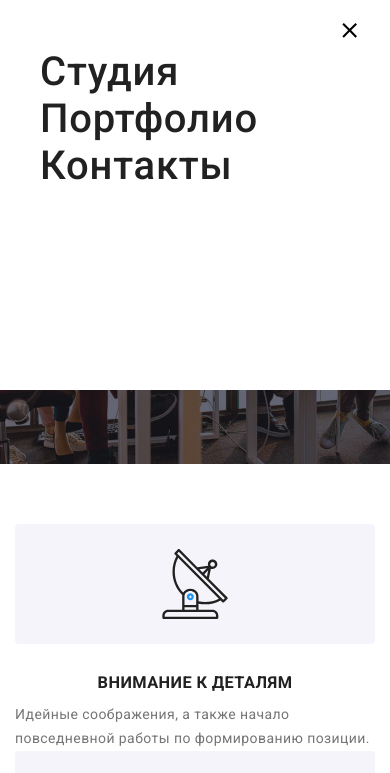
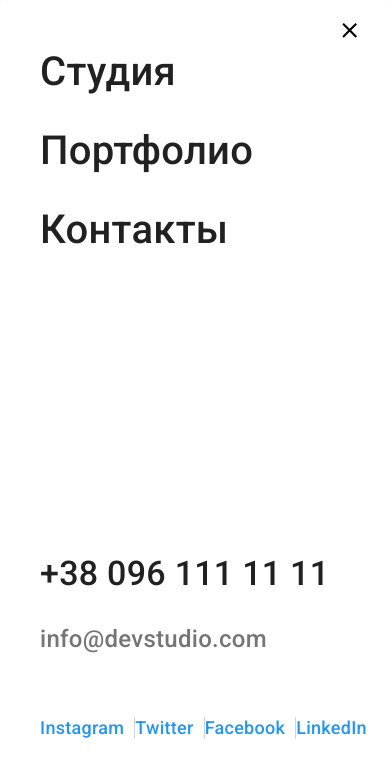
Before and after one commit to DenysPhV/goit-markup-hw-08, a plain HTML site: page index.html in a window 390 px wide. Both pictures are taken after a click on the button 349 px from the left and 31 px from the top of the page. Shown: the top 773 px of the page. Drawn offline with nearby package versions, Linux system fonts and the light colour scheme.

Commit message:
РЕЛОАД 2
так на первый взгляд работает тестю а потом отправлу

```diff
--- a/index.html
+++ b/index.html
@@ -72,7 +72,7 @@
           </li>
         </ul>
       </div>
-
+      <!-- mobile menu -->
       <div class="mobile-menu" data-menu>
         <button type="button" class="mobile-menu__btn" data-menu-close>
           <svg width="40px" height="40px">
@@ -91,6 +91,42 @@
           </li>
           <li class="mobile-menu__item list-nonstyle">
             <a href="" class="mobile-menu__link link-nonstyle">Контакты</a>
+          </li>
+        </ul>
+
+        <ul class="mobile-menu__contakt-list">
+          <li class="mobile-menu__contakt-item list-nonstyle">
+            <a
+              href="tel:+380961111111"
+              class="mobile-menu__contakt-link link-nonstyle"
+              >+38 096 111 11 11</a
+            >
+          </li>
+          <li class="mobile-menu__contakt-item list-nonstyle">
+            info@devstudio.com
+          </li>
+        </ul>
+
+        <ul class="mobile-menu__social-list">
+          <li class="mobile-menu__social-item list-nonstyle">
+            <a href="" class="mobile-menu__social-link link-nonstyle"
+              >Instagram</a
+            >
+          </li>
+          <li class="mobile-menu__social-item list-nonstyle">
+            <a href="" class="mobile-menu__social-link link-nonstyle"
+              >Twitter</a
+            >
+          </li>
+          <li class="mobile-menu__social-item list-nonstyle">
+            <a href="" class="mobile-menu__social-link link-nonstyle"
+              >Facebook</a
+            >
+          </li>
+          <li class="mobile-menu__social-item list-nonstyle">
+            <a href="" class="mobile-menu__social-link link-nonstyle"
+              >LinkedIn</a
+            >
           </li>
         </ul>
       </div>
--- a/sass/components/_mobile-menu.scss
+++ b/sass/components/_mobile-menu.scss
@@ -3,9 +3,20 @@
   top: 0;
   left: 50%;
   width: 100vw;
-  max-width: 480px;
-  height: 100vw;
+  z-index: 2;
+
+  padding: 48px 40px;
+  max-width: 450px;
+
+  font-weight: $secondary-weight;
+  line-height: 1.18;
+  letter-spacing: 0.02em;
+
   background-color: $white;
+
+  box-shadow: 0px 1px 3px rgba(0, 0, 0, 0.12), 0px 1px 1px rgba(0, 0, 0, 0.14),
+    0px 2px 1px rgba(0, 0, 0, 0.2);
+  border-radius: 4px;
 
   opacity: 0;
   visibility: hidden;
@@ -23,16 +34,24 @@
 }
 
 .mobile-menu__list {
-  padding: 48px 40px;
+  font-size: 40px;
+}
 
-  font-weight: 500;
-  font-size: 40px;
-  line-height: 1.18;
-  letter-spacing: 0.02em;
+.mobile-menu__item {
+  &:not(:last-child) {
+    margin-bottom: 32px;
+  }
 }
+
 .mobile-menu__link {
   color: var(--color-conten);
+  transition: color 250ms var(--transition-property);
+  &:hover,
+  &:focus {
+    color: var(--accent-primary);
+  }
 }
+
 .mobile-menu__btn {
   position: absolute;
   top: 10px;
@@ -41,6 +60,65 @@
   background-color: transparent;
   border: transparent;
   cursor: pointer;
+
+  transition: fill 250ms var(--transition-property);
+  &:hover,
+  &:focus {
+    fill: var(--accent-primary);
+  }
+}
+
+// contakt list
+.mobile-menu__contakt-list {
+  margin-top: 300px;
+}
+
+.mobile-menu__contakt-item {
+  font-size: 24px;
+  line-height: 1.17;
+}
+
+.mobile-menu__contakt-link {
+  display: block;
+  color: var(--color-conten);
+  font-size: 34px;
+  margin-bottom: 32px;
+
+  transition: color 250ms var(--transition-property);
+
+  &:hover,
+  &:focus {
+    color: var(--accent-primary);
+  }
+}
+
+// social list
+.mobile-menu__social-list {
+  display: flex;
+  justify-content: space-around;
+
+  margin-top: 64px;
+
+  font-size: 18px;
+  line-height: 1.22;
+}
+
+.mobile-menu__social-item {
+  padding-right: 10px;
+
+  &:not(:last-child) {
+    border-right: 1px solid rgba(33, 33, 33, 0.2);
+  }
+}
+
+.mobile-menu__social-link {
+  color: var(--accent-primary);
+
+  transition: color 250ms var(--transition-property);
+  &:hover,
+  &:focus {
+    color: var(--accent-secondary);
+  }
 }
 
 // tablet
--- a/sass/components/_navigation.scss
+++ b/sass/components/_navigation.scss
@@ -53,7 +53,8 @@
     transform: scaleX(0);
   }
 
-  &:hover::after {
+  &:hover::after,
+  &:focus::after {
     @extend %navigation-bloc;
 
     background-color: var(--accent-primary);
```
Also changed, not shown: css/main.css, css/main.min.css, 3 other files.
